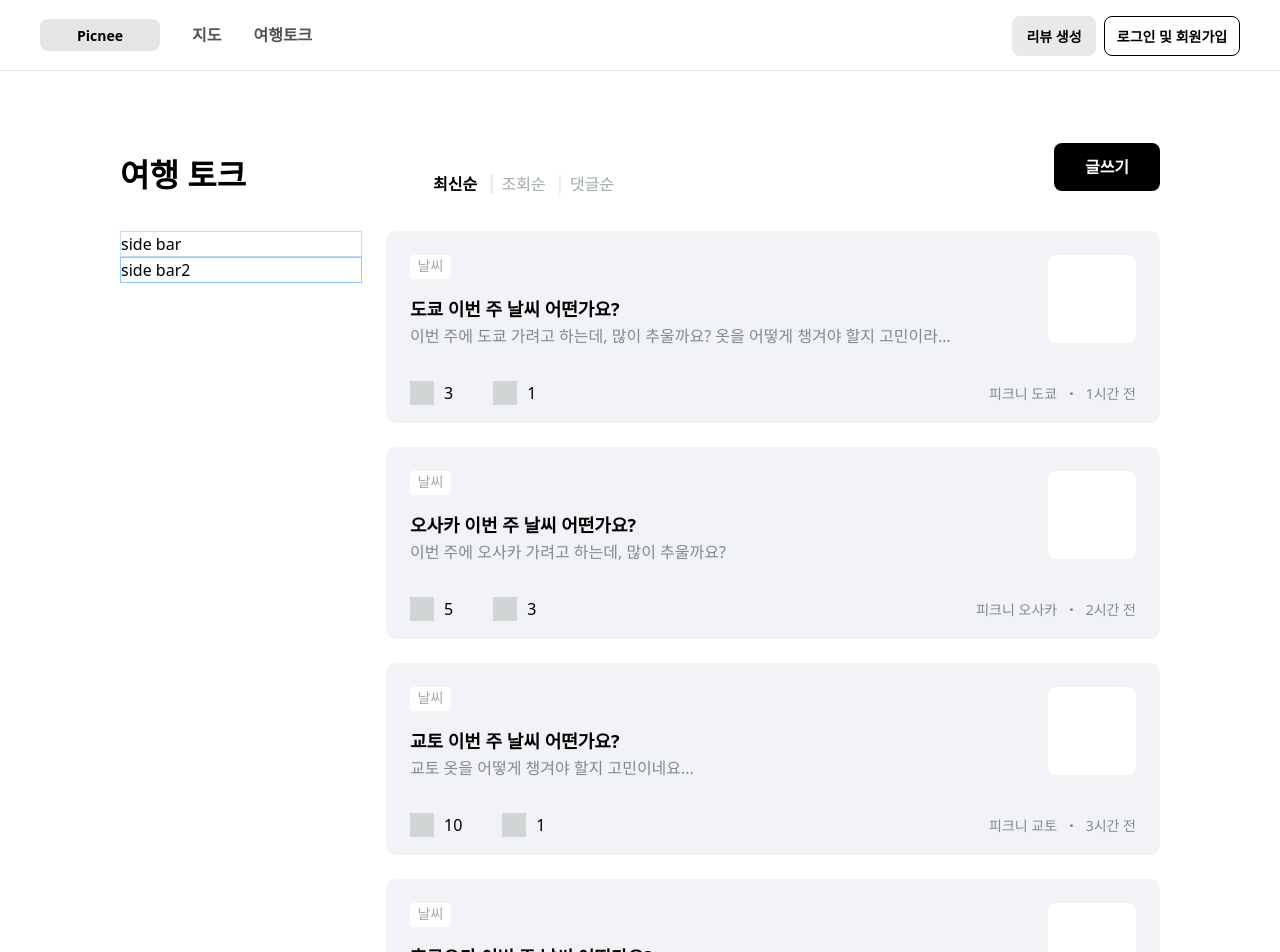
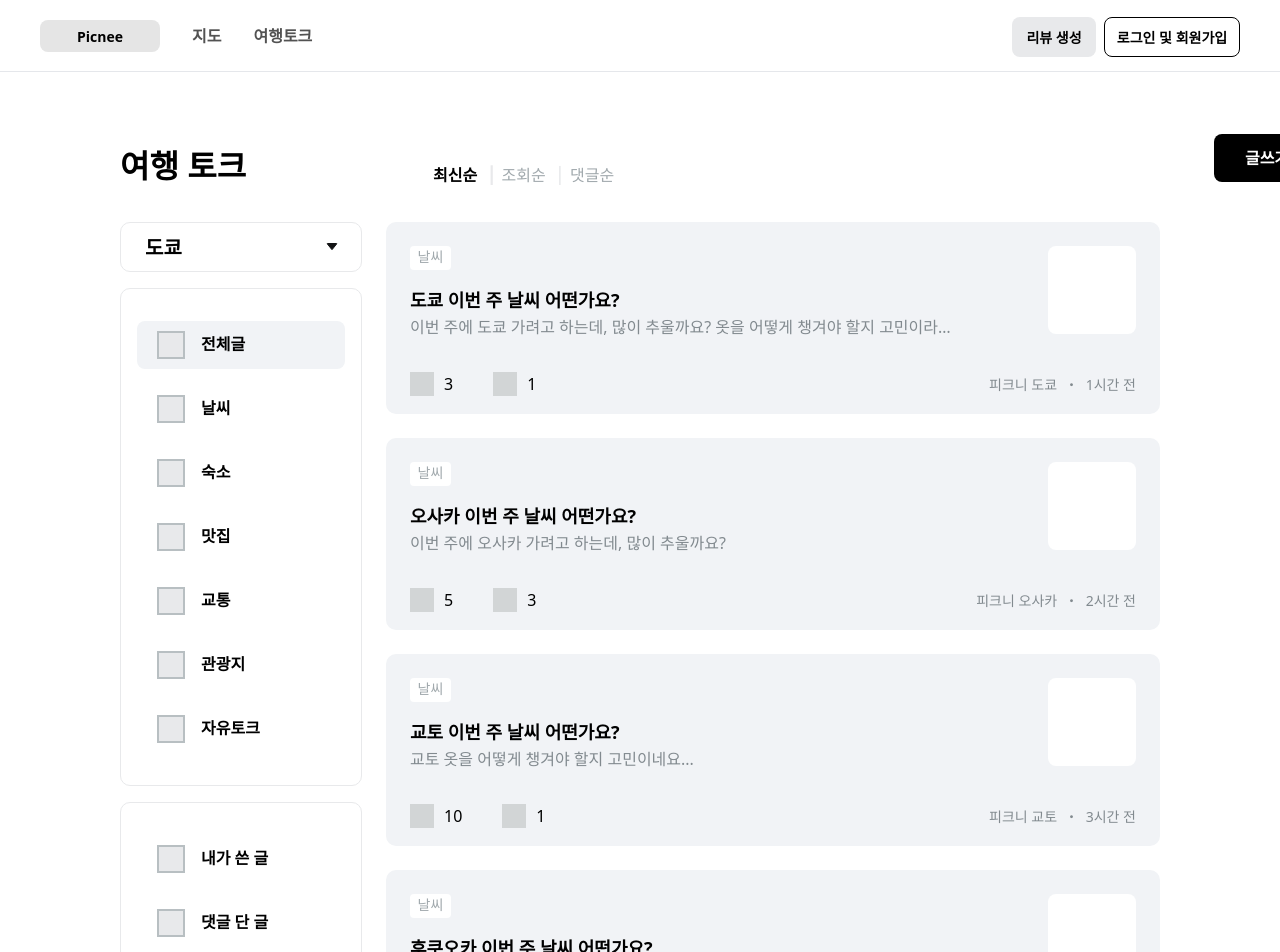
Before and after one commit to picnee/picnee_frontend, a Next.js app: page /travelTalk in a window 1280 px wide. Shown: the top 952 px of the page. Built offline with nearby package versions, Linux system fonts and the light colour scheme.

Commit message:
Feat: 사이드바 - 게시글 카테고리, 글쓰기 카테고리 구현 중

```diff
--- a/src/app/(route)/travelTalk/_components/SideBarNav.tsx
+++ b/src/app/(route)/travelTalk/_components/SideBarNav.tsx
@@ -1,8 +1,64 @@
+"use client";
+import CheckBox from "@/components/common/checkbox/CheckBox";
+import SelectBox from "@/components/common/select/SelectBox";
+import { useState } from "react";
+
 const SideBarNav = () => {
+  const [selectedCityOption, setSelectedCityOption] = useState<string>("");
+  const [selectedCategoryOption, setSelectedCategoryOption] =
+    useState<string>("");
+  const [selectedWriteOption, setSelectedWriteOption] = useState<string>("");
+
+  const cityOption = [
+    { key: 1, value: "도쿄" },
+    { key: 2, value: "오사카" },
+    { key: 3, value: "교토" },
+    { key: 4, value: "후쿠오카" },
+    { key: 5, value: "후카이도" },
+  ];
+
+  const categoryOption = [
+    { key: 1, value: "전체글" },
+    { key: 2, value: "날씨" },
+    { key: 3, value: "숙소" },
+    { key: 4, value: "맛집" },
+    { key: 5, value: "교통" },
+    { key: 6, value: "관광지" },
+    { key: 7, value: "자유토크" },
+  ];
+
+  const writeOption = [
+    { key: 1, value: "내가 쓴 글" },
+    { key: 2, value: "댓글 단 글" },
+  ];
+
   return (
     <div>
-      <p className="border border-blue-200">side bar</p>
-      <p className="border border-blue-300">side bar2</p>
+      <div className="mb-[16px]">
+        <SelectBox
+          option={cityOption}
+          setSelectedOption={setSelectedCityOption}
+          optionWidth="283px"
+        />
+      </div>
+      <div className="mb-[16px]">
+        <div className="w-[full] h-[auto] p-[16px] border border-gray-150 rounded-m">
+          <CheckBox
+            option={categoryOption}
+            setSelectedOption={setSelectedCategoryOption}
+            isDefaultCheck={true}
+          />
+        </div>
+      </div>
+      <div>
+        <div className="w-[full] h-[auto] p-[16px] border border-gray-150 rounded-m">
+          <CheckBox
+            option={writeOption}
+            setSelectedOption={setSelectedWriteOption}
+            isDefaultCheck={false}
+          />
+        </div>
+      </div>
     </div>
   );
 };
--- a/src/app/(route)/travelTalk/page.tsx
+++ b/src/app/(route)/travelTalk/page.tsx
@@ -5,8 +5,10 @@ import TravelTalkHeader from "./_components/TravelTalkHeader";
 const TravelTalk = () => {
   return (
     <div className="pt-[72px] pb-[80px]">
-      <TravelTalkHeader />
-      <div className="grid grid-cols-4 gap-[24px] pt-[24px]">
+      <div className="w-[1200px] fixed pt-[62px] h-[128px] bg-white z-[999]">
+        <TravelTalkHeader />
+      </div>
+      <div className="grid grid-cols-4 gap-[24px] pt-[150px]">
         <div className="col-span-1">
           <SideBarNav />
         </div>
--- a/src/components/common/Header.tsx
+++ b/src/components/common/Header.tsx
@@ -59,7 +59,7 @@ const Header = () => {
   };
 
   return (
-    <header className="flex flex-col justify-center ">
+    <header className="flex flex-col justify-center fixed bg-white z-[999] h-[73px]">
       <div className="border-b w-[100vw] flex justify-center pt-[15px] pb-[15px]">
         <nav className="w-[1280px] flex items-center justify-between px-[40px] ">
           <ul className="w-[1280px] flex gap-[32px] font-semibold  h-10 items-center text-center">
--- /dev/null
+++ b/src/components/common/checkbox/CheckBox.tsx
@@ -0,0 +1,49 @@
+import { Dispatch, SetStateAction, useState } from "react";
+
+interface PropsType {
+  option: {
+    key: number;
+    value: string;
+  }[];
+  setSelectedOption?: Dispatch<SetStateAction<string>>;
+  isDefaultCheck?: boolean; // 초기 option의 첫번째 항목 선택 여부 플래그
+}
+
+const CheckBox = ({ option, setSelectedOption, isDefaultCheck }: PropsType) => {
+  const [currentOption, setCurrentOption] = useState<string>(
+    isDefaultCheck ? option[0].value : ""
+  );
+
+  const handleCheckBox = (value: string) => {
+    if (setSelectedOption) {
+      setSelectedOption(value);
+    }
+    setCurrentOption(value);
+  };
+
+  return (
+    <>
+      <>
+        {option.map((item) => (
+          <div
+            key={item.key}
+            className={`w-full h-auto pl-[20px] pr-[20px] pt-[10px] pb-[10px] ${
+              currentOption === item.value ? "bg-gray-100" : "bg-white"
+            } rounded-sm flex gap-[16px] mt-[16px] mb-[16px]`}
+          >
+            <input
+              type="radio"
+              value={item.value}
+              name="group"
+              //   checked={currentOption === item.value}
+              onChange={() => handleCheckBox(item.value)}
+              className="w-[28px] h-[28px] appearance-none bg-gray-150 flex items-center justify-center rounded-none border-2 border-gray-300 checked:bg-gray-500"
+            />
+            <p className="text-lg font-600">{item.value}</p>
+          </div>
+        ))}
+      </>
+    </>
+  );
+};
+export default CheckBox;
--- a/src/components/common/select/SelectBox.tsx
+++ b/src/components/common/select/SelectBox.tsx
@@ -8,9 +8,10 @@ interface PropsType {
     value: string;
   }[];
   setSelectedOption?: Dispatch<SetStateAction<string>>;
+  optionWidth?: string;
 }
 
-const SelectBox = ({ option, setSelectedOption }: PropsType) => {
+const SelectBox = ({ option, setSelectedOption, optionWidth }: PropsType) => {
   // 옵션 show/hide 플래크
   const [showOption, setShowOption] = useState<boolean>(false);
   // 현재 선택된 옵션
@@ -30,9 +31,9 @@ const SelectBox = ({ option, setSelectedOption }: PropsType) => {
 
   return (
     <>
-      <div className="relative w-full">
+      <div className="relative w-full cursor-pointer">
         <div
-          className="w-full h-[50px] border border-green-150 rounded-m pl-[24px] pt-[10px] appearance-none"
+          className="w-full h-[50px] border border-gray-150 rounded-m pl-[24px] pt-[10px] appearance-none"
           onClick={handleSelectBox}
         >
           <p className="font-600 text-3xl">{currentOption}</p>
@@ -46,7 +47,9 @@ const SelectBox = ({ option, setSelectedOption }: PropsType) => {
         </div>
       </div>
       {showOption && (
-        <div className="w-[100%] h-auto bg-white border border-gray-200 mt-[10px] rounded-m pt-[8px] pb-[32px] pl-[24px] pr-[24px] shadow-selectShadow">
+        <div
+          className={`absolute w-[${optionWidth}] h-auto bg-white border border-gray-200 mt-[10px] rounded-m pt-[8px] pb-[32px] pl-[24px] pr-[24px] shadow-selectShadow`}
+        >
           {option.map((item) => (
             <div
               key={item.key}
```
